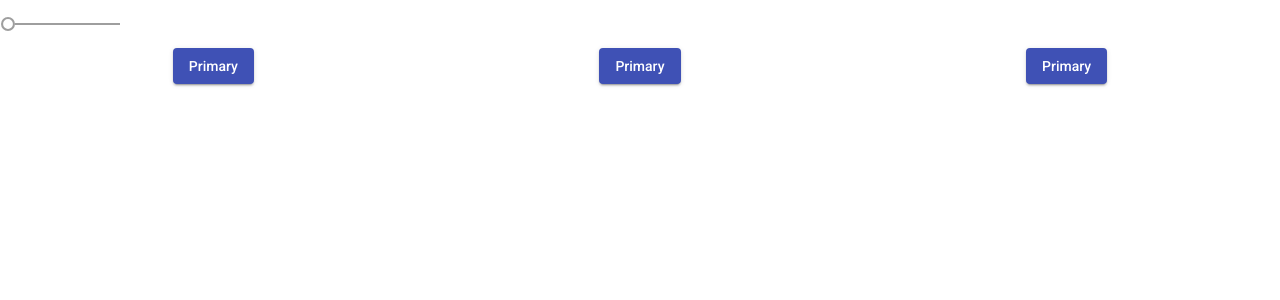
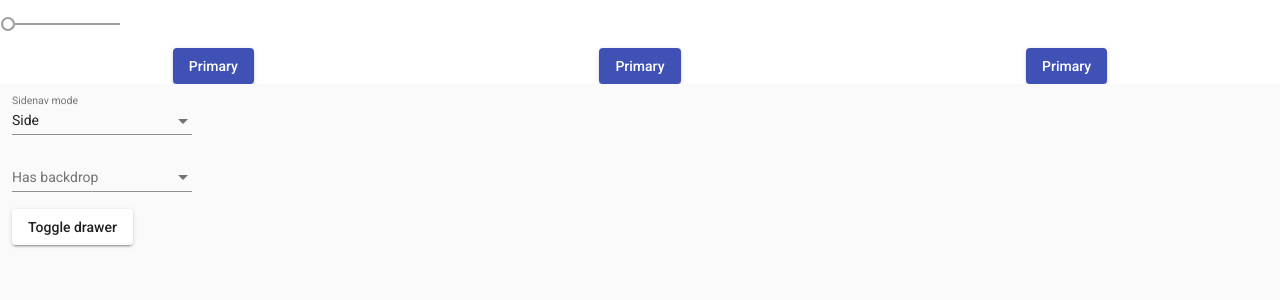
Before and after one commit to FoxGeoff/demo-library, an Angular app: page / in a window 1280 px wide. Shown: the top 300 px of the page. Built offline with nearby package versions, Linux system fonts and the light colour scheme.

Commit message:
Setup sidenav component

```diff
--- a/src/app/app.component.html
+++ b/src/app/app.component.html
@@ -4,3 +4,5 @@
   <button mat-raised-button color="primary">Primary</button>
   <button mat-raised-button color="primary">Primary</button>
 </div>
+
+<app-dashboard></app-dashboard>
--- /dev/null
+++ b/src/app/dashboard/dashboard.component.css
@@ -0,0 +1,11 @@
+.container {
+  height: 100%;
+}
+
+mat-drawer-content {
+  min-width: 250px;
+  padding: 12px;
+  display: flex;
+  flex-direction: column;
+  align-items: flex-start;
+}
--- /dev/null
+++ b/src/app/dashboard/dashboard.component.html
@@ -0,0 +1,22 @@
+<mat-drawer-container class="container" [hasBackdrop]="hasBackdrop.value">
+  <mat-drawer #drawer [mode]="mode.value">I'm a drawer</mat-drawer>
+  <mat-drawer-content>
+    <mat-form-field>
+      <mat-label>Sidenav mode</mat-label>
+      <mat-select #mode value="side">
+        <mat-option value="side">Side</mat-option>
+        <mat-option value="over">Over</mat-option>
+        <mat-option value="push">Push</mat-option>
+      </mat-select>
+    </mat-form-field>
+    <mat-form-field>
+      <mat-label>Has backdrop</mat-label>
+      <mat-select #hasBackdrop>
+        <mat-option>Unset</mat-option>
+        <mat-option [value]="true">True</mat-option>
+        <mat-option [value]="false">False</mat-option>
+      </mat-select>
+    </mat-form-field>
+    <button mat-raised-button (click)="drawer.toggle()">Toggle drawer</button>
+  </mat-drawer-content>
+</mat-drawer-container>
--- /dev/null
+++ b/src/app/dashboard/dashboard.component.ts
@@ -0,0 +1,16 @@
+import { Component, OnInit } from '@angular/core';
+
+/** @title Drawer with explicit backdrop setting */
+@Component({
+  selector: 'app-dashboard',
+  templateUrl: './dashboard.component.html',
+  styleUrls: ['./dashboard.component.css']
+})
+export class DashboardComponent implements OnInit {
+
+  constructor() { }
+
+  ngOnInit(): void {
+  }
+
+}
```
Also changed, not shown: src/app/app.module.ts (+14 -1 lines), 2 other files (tests, documents, lock files or other folders).
